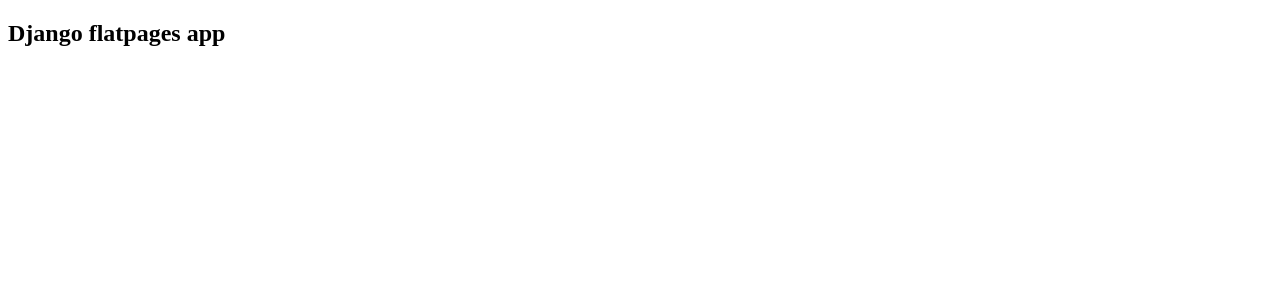
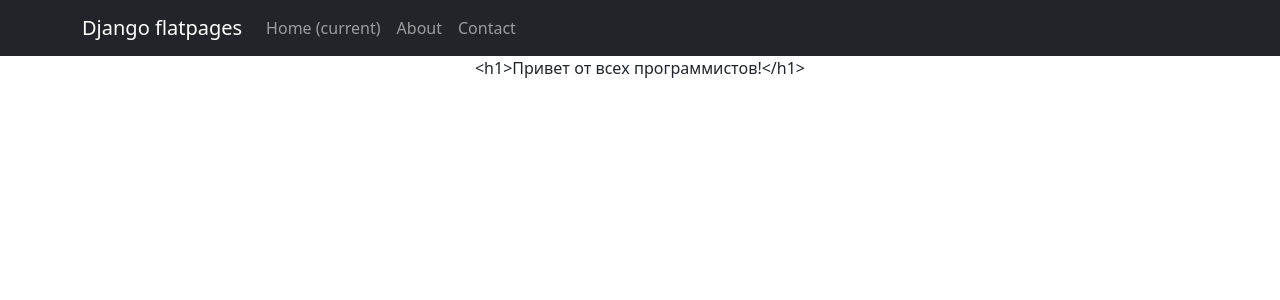
Before and after one commit to RUBIN115/second_django_project, a Django app: template project_one/templates/flatpages/default.html in a window 1280 px wide. Shown: the top 300 px of the page. Run offline with Django 4.2, Linux system fonts and the light colour scheme; the template is opened without the code that fills it: values that come from a table or form of the project are taken from there, others are empty; data comes from the database, SQL or seed files in the repository; both versions use the stored data as it was after the commit; some libraries are stand-ins or nearby versions.

Commit message:
third_change

```diff
--- a/project_one/project_one/settings.py
+++ b/project_one/project_one/settings.py
@@ -129,3 +129,5 @@ STATIC_URL = 'static/'
 # https://docs.djangoproject.com/en/4.1/ref/settings/#default-auto-field
 
 DEFAULT_AUTO_FIELD = 'django.db.models.BigAutoField'
+
+STATICFILES_DIRS = [BASE_DIR / "static"]
--- a/project_one/templates/flatpages/default.html
+++ b/project_one/templates/flatpages/default.html
@@ -1,12 +1,53 @@
 <!DOCTYPE html>
 <html lang="en">
     <head>
-    <meta charset="UTF-8">
-    <title>Django flatpages - {% block title %} {% endblock title %}</title>
+        <meta charset="utf-8" />
+        <meta name="viewport" content="width=device-width, initial-scale=1, shrink-to-fit=no" />
+        <meta name="description" content="" />
+        <meta name="author" content="" />
+        <title>Bare - Start Bootstrap Template</title>
+        <!-- Favicon-->
+        {% load static %}
+        <!-- Core theme CSS (includes Bootstrap)-->
+        <link href="{% static 'css/styles.css' %}" rel="stylesheet" />
     </head>
     <body>
-    <h2>Django flatpages app</h2>
+<!-- Responsive navbar-->
+<nav class="navbar navbar-expand-lg navbar-dark bg-dark static-top">
+   <div class="container">
+       <a class="navbar-brand" href="#">Django flatpages</a>
+       <button class="navbar-toggler" type="button" data-toggle="collapse"
+               data-target="#navbarResponsive"
+               aria-controls="navbarResponsive" aria-expanded="false"
+               aria-label="Toggle navigation">
+           <span class="navbar-toggler-icon"></span>
+       </button>
+       <div class="collapse navbar-collapse" id="navbarResponsive">
+           <ul class="navbar-nav ml-auto">
+               <li class="nav-item active">
+                   <a class="nav-link" href="#">Home
+                       <span class="sr-only">(current)</span>
+                   </a>
+               </li>
+               <li class="nav-item">
+                   <a class="nav-link" href="/about/">About</a>
+               </li>
+               <li class="nav-item">
+                   <a class="nav-link" href="/contacts/">Contact</a>
+               </li>
+           </ul>
+       </div>
+   </div>
+</nav>
+        <!-- Page content-->
+        <div class="container">
+            <div class="row">
+                <div class="col-lg-12 text-center">
                     {% block content %}
+                    {{ flatpage.content }}
                     {% endblock content %}
+                </div>
+            </div>
+        </div>
     </body>
 </html>
```
Also changed, not shown: project_one/static/index.html (deleted, +0 -50 lines), project_one/static/js/scripts.js (deleted, +0 -7 lines), project_one/db.sqlite3, project_one/static/assets/favicon.ico (deleted). Lines whose indentation alone changed are shown as unchanged.
